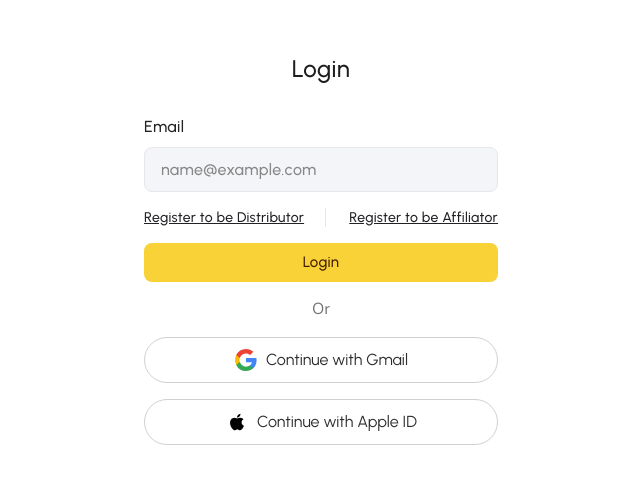
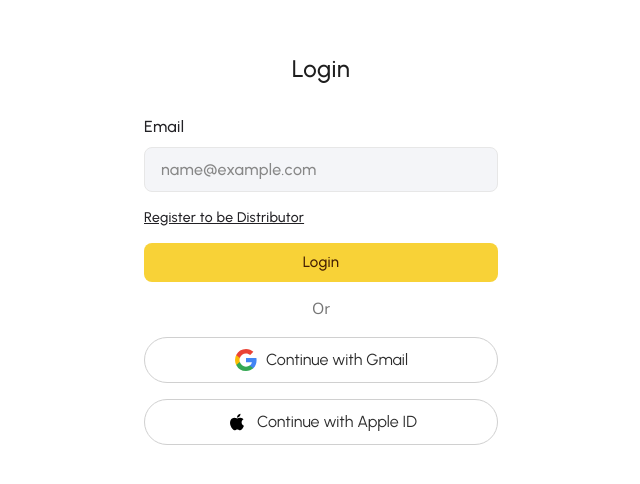
Before and after one commit to sangium47/aim-earn, a Next.js app: page /login in a window 1280 px wide. Shown: the part 118-602 px from the top of the page, without its empty margins (319-959 px from the left). Built offline with nearby package versions, Linux system fonts and the light colour scheme.

Commit message:
remove register affiliate from login

```diff
--- a/components/registration-form/RegistrationForm.tsx
+++ b/components/registration-form/RegistrationForm.tsx
@@ -75,12 +75,6 @@ export function RegistrationForm({
               >
                 Register to be Distributor
               </Link>
-              <Link
-                href="/register-affiliate?page=/login"
-                className="text-sm font-medium underline flex-1 md:text-right border-l border-line leading-[1.4] tracking-figma text-ink hover:underline"
-              >
-                Register to be Affiliator
-              </Link>
             </div>
             <button
               type="submit"
```
